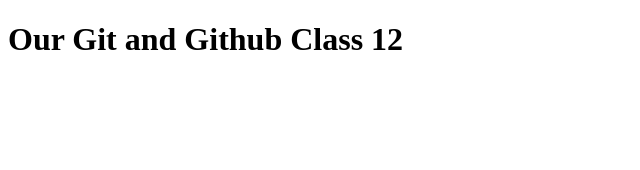
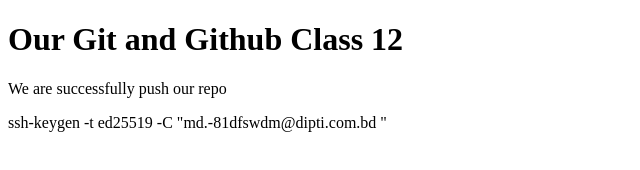
Before and after one commit to hasandipti/Git-and-GitHub, a plain HTML site: page index.html in a window 1280 px wide. Shown: the whole page, without its empty margins (0-640 px from the left). Drawn offline with Linux system fonts and the light colour scheme.

Commit message:
Index html changed

```diff
--- a/index.html
+++ b/index.html
@@ -8,5 +8,7 @@
 </head>
 <body>
     <h1>Our Git and Github Class 12</h1>
+    <p>We are successfully push our repo</p>
 </body>
-</html>
+</html>ssh-keygen -t ed25519 -C "md.-81dfswdm@dipti.com.bd
+"
```
